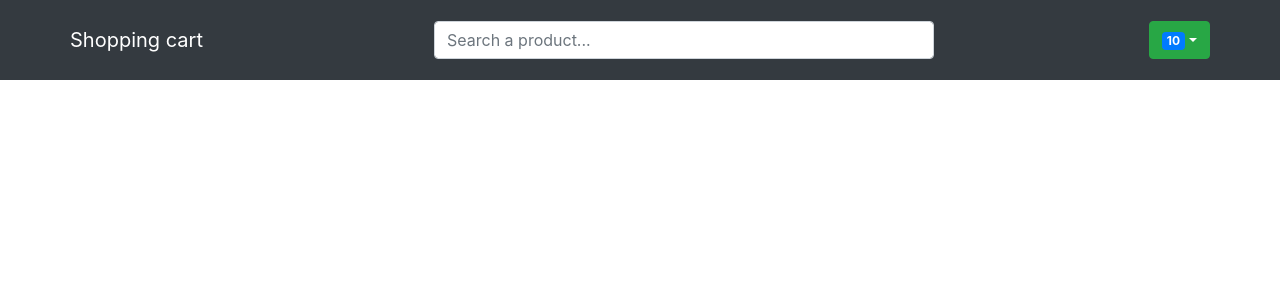
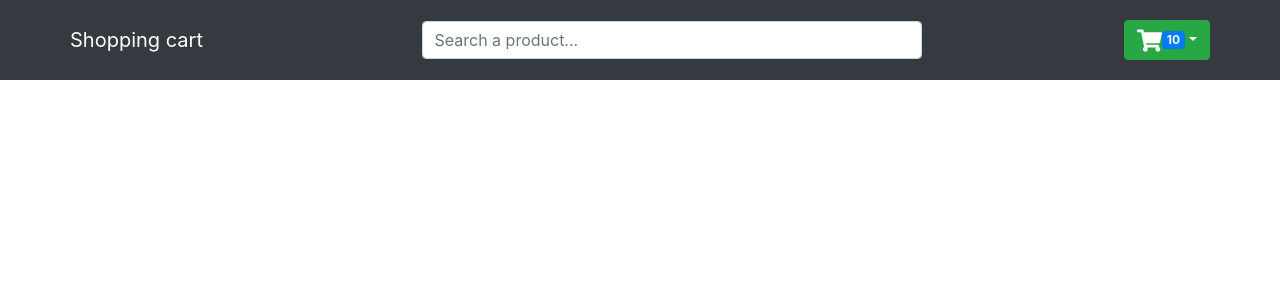
Before and after one commit to Daniel-Williams-ux/shopping-cart, a React (Vite) app: page / in a window 1280 px wide. Shown: the top 300 px of the page. Built offline with nearby package versions, Linux system fonts and the light colour scheme.

Commit message:
import { FaShoppingCart } from "react-icons/fa"

```diff
--- a/package.json
+++ b/package.json
@@ -22,6 +22,7 @@
   },
   "dependencies": {
     "bootstrap": "^4.6.0",
-    "react-bootstrap": "^2.7.4"
+    "react-bootstrap": "^2.7.4",
+    "react-icons": "^4.8.0"
   }
 }
--- a/src/components/Header.jsx
+++ b/src/components/Header.jsx
@@ -1,3 +1,4 @@
+import { FaShoppingCart } from "react-icons/fa";
 import { Container, Navbar, FormControl, Nav, Dropdown, Badge } from 'react-bootstrap';
 
 const Header = () => {
@@ -18,7 +19,7 @@
         <Nav>
           <Dropdown alignRight>
             <Dropdown.Toggle variant="success">
-              {/* <FaShoppingCart color="white" fontSize="25px" /> */}
+              <FaShoppingCart color="white" fontSize="25px" />
               <Badge>10</Badge>
             </Dropdown.Toggle>
 
```
Also changed, not shown: 1 other file (tests, documents, lock files or other folders).
